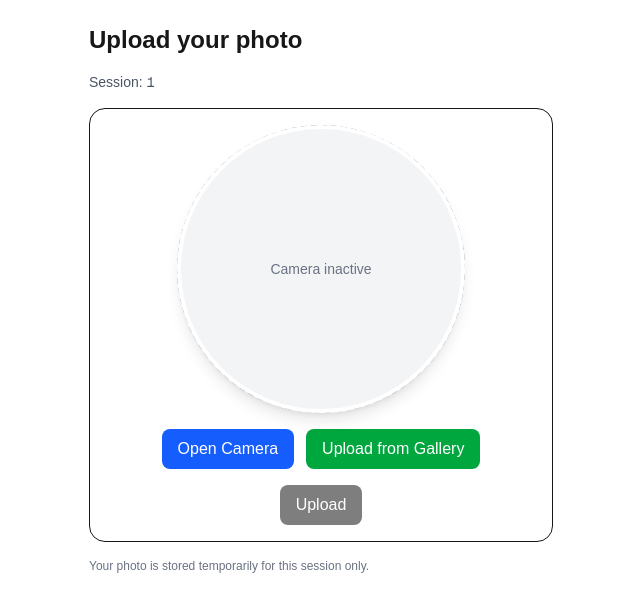
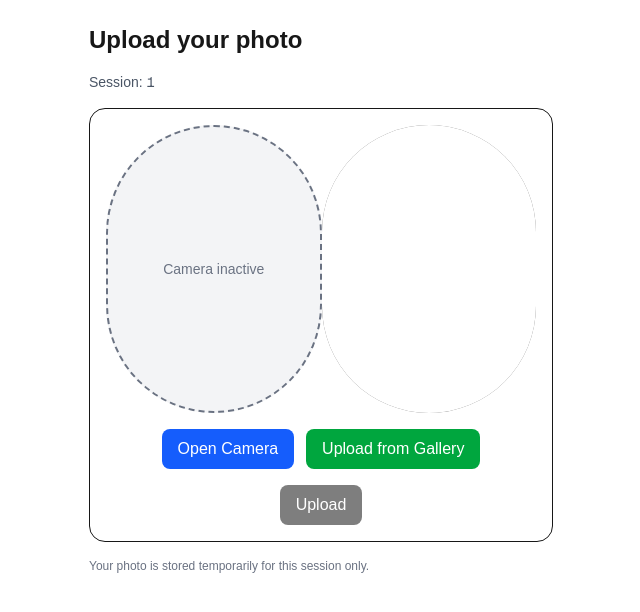
Before and after one commit to codingmaster094/latest-skin-scan-app, a Next.js app: page /upload/1 in a window 1280 px wide. Shown: the top 612 px of the page, without its empty margins (319-959 px from the left). Built offline with nearby package versions, Linux system fonts and the light colour scheme.

Commit message:
add photo shape

```diff
--- a/app/upload/[sessionId]/page.jsx
+++ b/app/upload/[sessionId]/page.jsx
@@ -10,6 +10,8 @@ export default function MobileUploadPage({ params }) {
 
   // camera state
   const [streaming, setStreaming] = useState(false);
+  // we keep a simple string to decide mirror behavior; your startCamera uses "user"
+  const frontCamera = true; // change to false if you decide to use back camera
   const videoRef = useRef(null);
   const canvasRef = useRef(null);
   const cameraStreamRef = useRef(null);
@@ -27,13 +29,13 @@ export default function MobileUploadPage({ params }) {
     return () => URL.revokeObjectURL(objectUrl);
   }, [file]);
 
-  // ✅ Always start FRONT camera ("user")
+  // Always start FRONT camera ("user")
   async function startCamera() {
     if (streaming) return;
     try {
       const constraints = {
         video: {
-          facingMode: { ideal: "user" }, // 👈 changed from "environment" to "user"
+          facingMode: { ideal: "user" }, // front camera
           width: { ideal: 1280 },
           height: { ideal: 720 },
         },
@@ -45,10 +47,12 @@ export default function MobileUploadPage({ params }) {
 
       if (videoRef.current) {
         videoRef.current.srcObject = stream;
+        // apply mirror to preview via CSS (see video element style below)
         await videoRef.current.play();
       }
 
       setStreaming(true);
+      setMsg("");
     } catch (err) {
       console.error("Camera start error", err);
       setMsg(
@@ -84,8 +88,22 @@ export default function MobileUploadPage({ params }) {
     const ctx = canvas.getContext("2d");
 
     ctx.clearRect(0, 0, outputSize, outputSize);
-    ctx.drawImage(video, sx, sy, size, size, 0, 0, outputSize, outputSize);
 
+    // If front camera (mirrored preview), flip canvas horizontally so captured image matches preview
+    if (frontCamera) {
+      ctx.save();
+      // flip horizontally around vertical center of canvas
+      ctx.translate(outputSize, 0);
+      ctx.scale(-1, 1);
+      // drawImage parameters: source sx, sy, sw, sh, dx, dy, dw, dh
+      ctx.drawImage(video, sx, sy, size, size, 0, 0, outputSize, outputSize);
+      ctx.restore();
+    } else {
+      // back camera: draw normally
+      ctx.drawImage(video, sx, sy, size, size, 0, 0, outputSize, outputSize);
+    }
+
+    // circular mask (applies equally either way)
     ctx.globalCompositeOperation = "destination-in";
     ctx.beginPath();
     ctx.arc(outputSize / 2, outputSize / 2, outputSize / 2, 0, Math.PI * 2);
@@ -152,11 +170,11 @@ export default function MobileUploadPage({ params }) {
       </p>
 
       <form onSubmit={handleSubmit} className="space-y-4 border rounded-2xl p-4">
-        {/* ✅ Hidden input that defaults to FRONT camera */}
+        {/* Hidden input that defaults to FRONT camera */}
         <input
           type="file"
           accept="image/*"
-          capture="user" // 👈 changed from "environment" to "user"
+          capture="user"
           ref={cameraInputRef}
           onChange={(e) => setFile(e.target.files?.[0] || null)}
           className="hidden"
@@ -176,21 +194,26 @@ export default function MobileUploadPage({ params }) {
             </div>
           )}
 
-          <div className="">
+          {/* wrapper with overflow-hidden to avoid stray shadows */}
+          <div className="relative w-72 h-72 rounded-full overflow-hidden">
             <video
               ref={videoRef}
-              className={`w-72 h-72 rounded-full object-cover ${
-                streaming ? "" : "hidden"
-              }`}
+              className={`w-full h-full object-cover ${streaming ? "" : "hidden"}`}
               playsInline
               muted
               autoPlay
+              // mirror preview when front camera so it feels like a mirror
+              style={frontCamera ? { transform: "scaleX(-1)" } : undefined}
             />
             <div
               aria-hidden
-              className="absolute inset-0 w-72 h-72 rounded-full pointer-events-none flex items-center justify-center left-1/2 top-1/2 -translate-x-1/2 -translate-y-1/2"
+              className="absolute inset-0 flex items-center justify-center pointer-events-none"
             >
-              <div className="w-full h-full rounded-full border-4 border-white shadow-lg"></div>
+              <div className="w-full h-full rounded-full border-4 border-white" />
+              <div
+                className="absolute inset-0 rounded-full pointer-events-none"
+                style={{ boxShadow: "0 0 0 9999px rgba(0,0,0,0.6)" }}
+              />
             </div>
           </div>
         </div>
```
